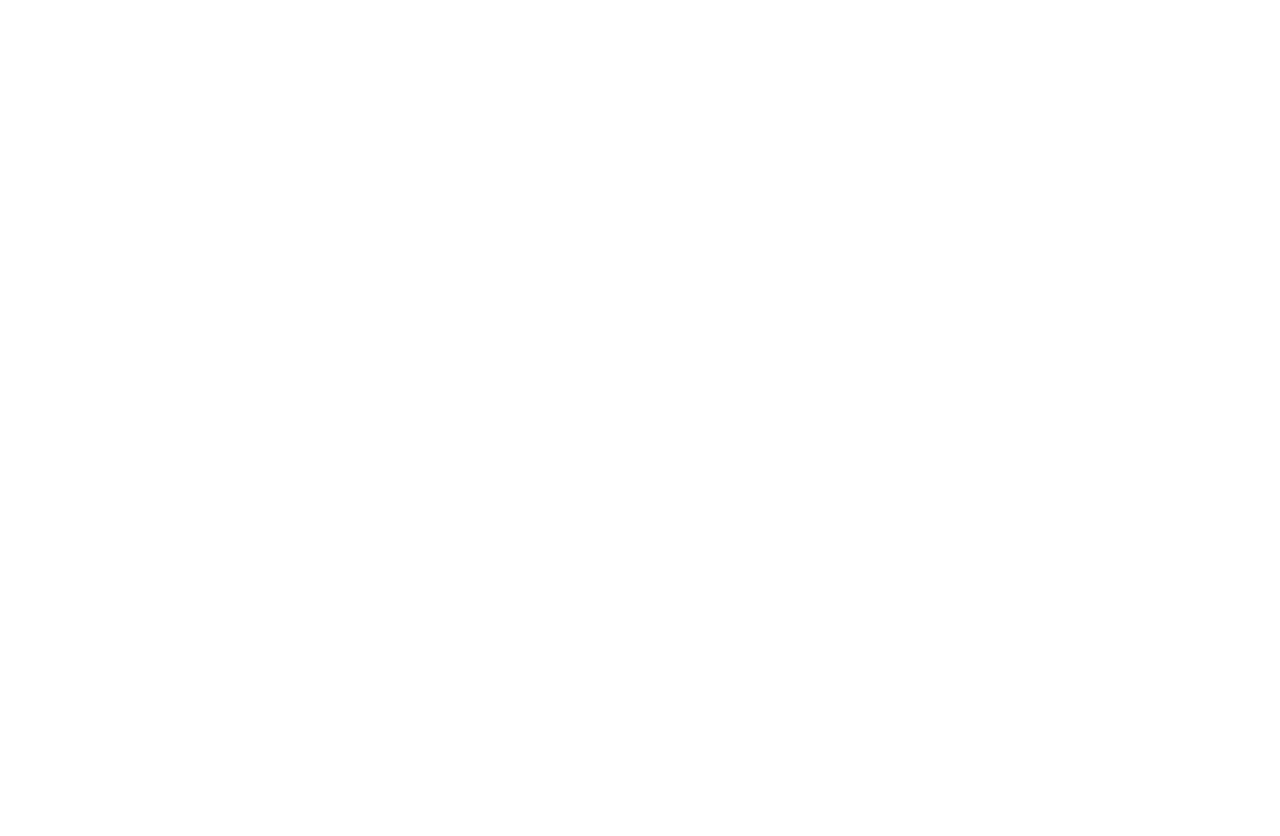
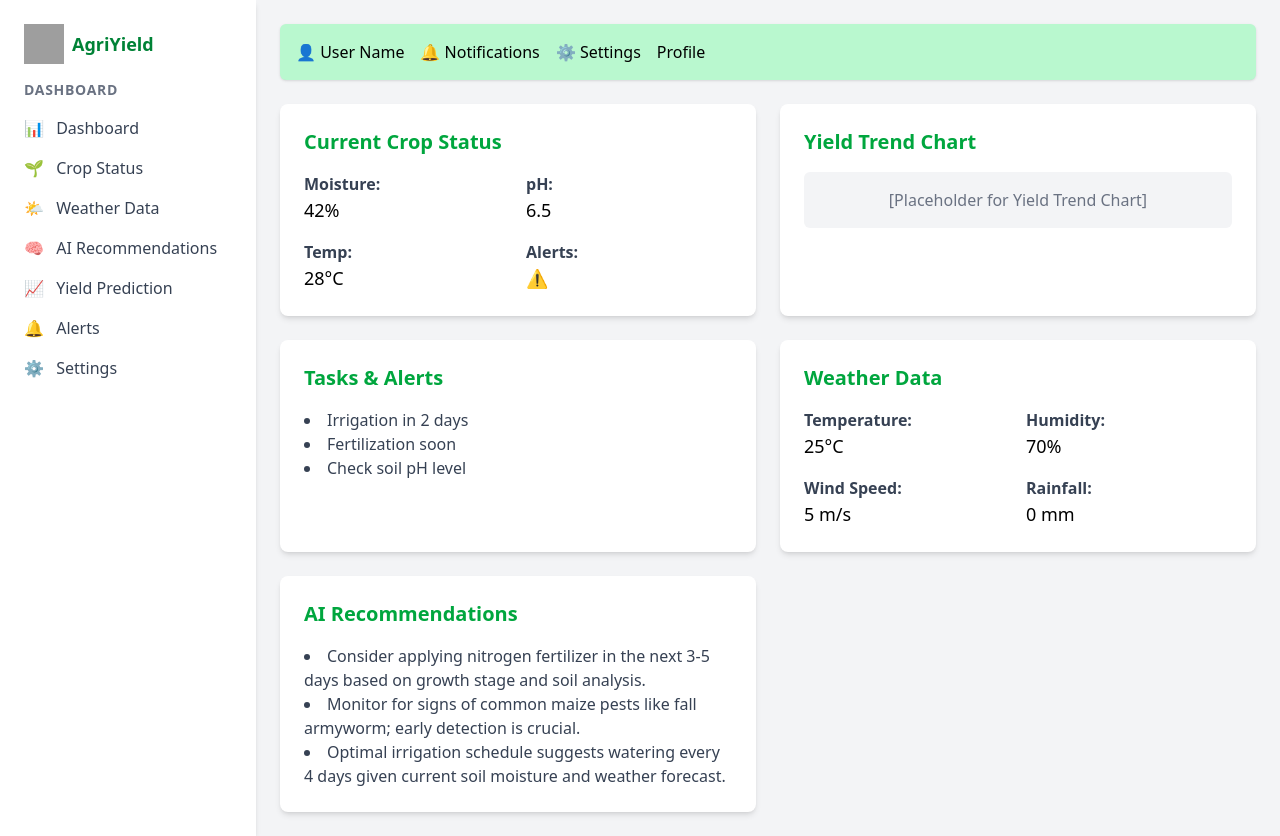
Before and after one commit to usandrine/MaizeYieldTool, a React (Vite) app: page /dashboard in a window 1280 px wide. Before the commit this address had no page. Before the commit the page ends 800 px from the top, so only its background shows below. Built offline with nearby package versions, Linux system fonts and the light colour scheme; grey boxes are pictures that could not be loaded.

Commit message:
User Dashboard

```diff
--- a/src/App.tsx
+++ b/src/App.tsx
@@ -1,7 +1,8 @@
-// In your App.tsx or routing file
 import { BrowserRouter, Routes, Route } from 'react-router-dom';
 import LandingPage from './pages/LandingPage';
 import LoginPage from './pages/LoginPage';
+import UserDashboardPage from './pages/UserDashboardPage'; // Or FarmerDashboardPage
+// import AdminDashboardPage from './pages/AdminDashboardPage'; // We'll import this later
 
 function App() {
   return (
@@ -9,7 +10,8 @@
       <Routes>
         <Route path="/" element={<LandingPage />} />
         <Route path="/login" element={<LoginPage />} />
-        {/* ... other routes */}
+        <Route path="/dashboard" element={<UserDashboardPage />} /> {/* Update the route */}
+        {/* <Route path="/admin/dashboard" element={<AdminDashboardPage />} /> */} {/* Example route for admin */}
       </Routes>
     </BrowserRouter>
   );
--- /dev/null
+++ b/src/components/AIRecommendationsCard.tsx
@@ -0,0 +1,17 @@
+import React from 'react';
+
+function AIRecommendationsCard() {
+  return (
+    <div className="bg-white shadow-md rounded-lg p-6">
+      <h2 className="text-xl font-semibold text-green-600 mb-4">AI Recommendations</h2>
+      <ul className="list-disc list-inside text-gray-700">
+        <li>Consider applying nitrogen fertilizer in the next 3-5 days based on growth stage and soil analysis.</li>
+        <li>Monitor for signs of common maize pests like fall armyworm; early detection is crucial.</li>
+        <li>Optimal irrigation schedule suggests watering every 4 days given current soil moisture and weather forecast.</li>
+        {/* Add more AI recommendations as needed */}
+      </ul>
+    </div>
+  );
+}
+
+export default AIRecommendationsCard;
--- /dev/null
+++ b/src/components/CropStatusCard.tsx
@@ -0,0 +1,29 @@
+import React from 'react';
+
+function CropStatusCard() {
+  return (
+    <div className="bg-white shadow-md rounded-lg p-6">
+      <h2 className="text-xl font-semibold text-green-600 mb-4">Current Crop Status</h2>
+      <div className="grid grid-cols-2 gap-4">
+        <div>
+          <p className="text-gray-700 font-semibold">Moisture:</p>
+          <p className="text-lg">42%</p> {/* Placeholder */}
+        </div>
+        <div>
+          <p className="text-gray-700 font-semibold">pH:</p>
+          <p className="text-lg">6.5</p> {/* Placeholder */}
+        </div>
+        <div>
+          <p className="text-gray-700 font-semibold">Temp:</p>
+          <p className="text-lg">28°C</p> {/* Placeholder */}
+        </div>
+        <div>
+          <p className="text-gray-700 font-semibold">Alerts:</p>
+          <p className="text-lg text-red-500">⚠️</p> {/* Placeholder */}
+        </div>
+      </div>
+    </div>
+  );
+}
+
+export default CropStatusCard;
--- /dev/null
+++ b/src/components/TasksAlertsCard.tsx
@@ -0,0 +1,17 @@
+import React from 'react';
+
+function TasksAlertsCard() {
+  return (
+    <div className="bg-white shadow-md rounded-lg p-6">
+      <h2 className="text-xl font-semibold text-green-600 mb-4">Tasks & Alerts</h2>
+      <ul className="list-disc list-inside text-gray-700">
+        <li>Irrigation in 2 days</li>
+        <li>Fertilization soon</li>
+        <li>Check soil pH level</li>
+        {/* Add more tasks and alerts as needed */}
+      </ul>
+    </div>
+  );
+}
+
+export default TasksAlertsCard;
--- /dev/null
+++ b/src/components/WeatherDataCard.tsx
@@ -0,0 +1,30 @@
+import React from 'react';
+
+function WeatherDataCard() {
+  return (
+    <div className="bg-white shadow-md rounded-lg p-6">
+      <h2 className="text-xl font-semibold text-green-600 mb-4">Weather Data</h2>
+      <div className="grid grid-cols-2 gap-4">
+        <div>
+          <p className="text-gray-700 font-semibold">Temperature:</p>
+          <p className="text-lg">25°C</p> {/* Placeholder */}
+        </div>
+        <div>
+          <p className="text-gray-700 font-semibold">Humidity:</p>
+          <p className="text-lg">70%</p> {/* Placeholder */}
+        </div>
+        <div>
+          <p className="text-gray-700 font-semibold">Wind Speed:</p>
+          <p className="text-lg">5 m/s</p> {/* Placeholder */}
+        </div>
+        <div>
+          <p className="text-gray-700 font-semibold">Rainfall:</p>
+          <p className="text-lg">0 mm</p> {/* Placeholder */}
+        </div>
+        {/* You can add more weather data points here */}
+      </div>
+    </div>
+  );
+}
+
+export default WeatherDataCard;
--- /dev/null
+++ b/src/components/YieldTrendChartCard.tsx
@@ -0,0 +1,16 @@
+import React from 'react';
+
+function YieldTrendChartCard() {
+  return (
+    <div className="bg-white shadow-md rounded-lg p-6">
+      <h2 className="text-xl font-semibold text-green-600 mb-4">Yield Trend Chart</h2>
+      {/* Placeholder for the actual chart */}
+      <div className="bg-gray-100 rounded-md p-4 text-center text-gray-500">
+        [Placeholder for Yield Trend Chart]
+        {/* You might add a message like "Chart will be displayed here" */}
+      </div>
+    </div>
+  );
+}
+
+export default YieldTrendChartCard;
--- a/src/pages/LoginPage.tsx
+++ b/src/pages/LoginPage.tsx
@@ -73,6 +73,7 @@
         console.log('Logging in with:', email, password);
         alert('Login functionality will be implemented here. Redirecting to dashboard...');
         // navigate('/dashboard'); // Redirect after successful login
+        navigate('/dashboard');
       } else {
         console.log('Signing up with:', name, email, password);
         alert('Signup functionality will be implemented here. Redirecting to dashboard...');
--- /dev/null
+++ b/src/pages/UserDashboardPage.tsx
@@ -0,0 +1,83 @@
+import React from 'react';
+import CropStatusCard from '../components/CropStatusCard';
+import YieldTrendChartCard from '../components/YieldTrendChartCard';
+import TasksAlertsCard from '../components/TasksAlertsCard';
+import WeatherDataCard from '../components/WeatherDataCard'; // Import the new card
+import AIRecommendationsCard from '../components/AIRecommendationsCard'; // Import the new card
+
+function UserDashboardPage() {
+  return (
+    <div className="bg-gray-100 min-h-screen flex">
+      {/* Sidebar Navigation */}
+      <aside className="bg-white w-64 p-6 shadow-md">
+        <div className="mb-8">
+          {/* Logo */}
+          <div className="flex items-center mb-4">
+            <img src="/your-logo.png" alt="AgriYield Logo" className="w-10 h-10 mr-2" />
+            <span className="font-bold text-lg text-green-700">AgriYield</span>
+          </div>
+          {/* Navigation Links */}
+          <nav>
+            <h3 className="text-sm font-semibold text-gray-500 uppercase tracking-wider mb-2">Dashboard</h3>
+            <a href="#" className="block py-2 text-gray-700 hover:bg-gray-100 rounded-md">
+              <span className="mr-2">📊</span> Dashboard
+            </a>
+            <a href="#" className="block py-2 text-gray-700 hover:bg-gray-100 rounded-md">
+              <span className="mr-2">🌱</span> Crop Status
+            </a>
+            <a href="#" className="block py-2 text-gray-700 hover:bg-gray-100 rounded-md">
+              <span className="mr-2">🌤️</span> Weather Data
+            </a>
+            <a href="#" className="block py-2 text-gray-700 hover:bg-gray-100 rounded-md">
+              <span className="mr-2">🧠</span> AI Recommendations
+            </a>
+            <a href="#" className="block py-2 text-gray-700 hover:bg-gray-100 rounded-md">
+              <span className="mr-2">📈</span> Yield Prediction
+            </a>
+            <a href="#" className="block py-2 text-gray-700 hover:bg-gray-100 rounded-md">
+              <span className="mr-2">🔔</span> Alerts
+            </a>
+            <a href="#" className="block py-2 text-gray-700 hover:bg-gray-100 rounded-md">
+              <span className="mr-2">⚙️</span> Settings
+            </a>
+          </nav>
+        </div>
+      </aside>
+
+      {/* Main Content Area */}
+      <main className="flex-1 p-6">
+        {/* User Info Bar */}
+        <div className="bg-green-200 p-4 rounded-md shadow-sm mb-6">
+          <div className="flex items-center justify-start space-x-4">
+            <span>👤 User Name</span>
+            <span>🔔 Notifications</span>
+            <span>⚙️ Settings</span>
+            <span>Profile</span>
+          </div>
+        </div>
+
+        {/* Main Content Grid */}
+        <div className="grid grid-cols-1 lg:grid-cols-2 gap-6">
+          {/* Current Crop Status Card */}
+          <CropStatusCard />
+
+          {/* Yield Trend Chart Card */}
+          <YieldTrendChartCard />
+
+          {/* Tasks & Alerts Card */}
+          <TasksAlertsCard />
+
+          {/* Weather Data Card */}
+          <WeatherDataCard />
+
+          {/* AI Recommendations Card */}
+          <AIRecommendationsCard />
+
+          {/* You can add more grid items here if needed */}
+        </div>
+      </main>
+    </div>
+  );
+}
+
+export default UserDashboardPage;
```
